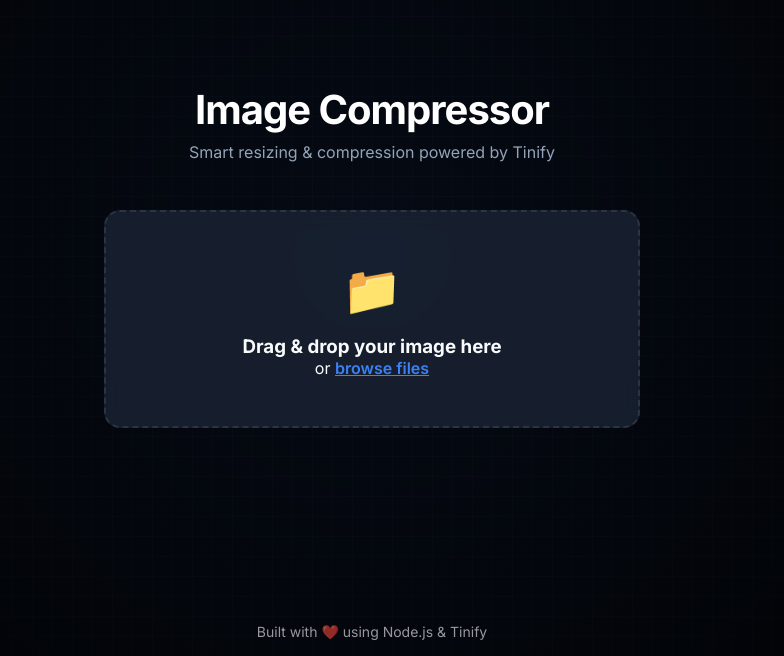
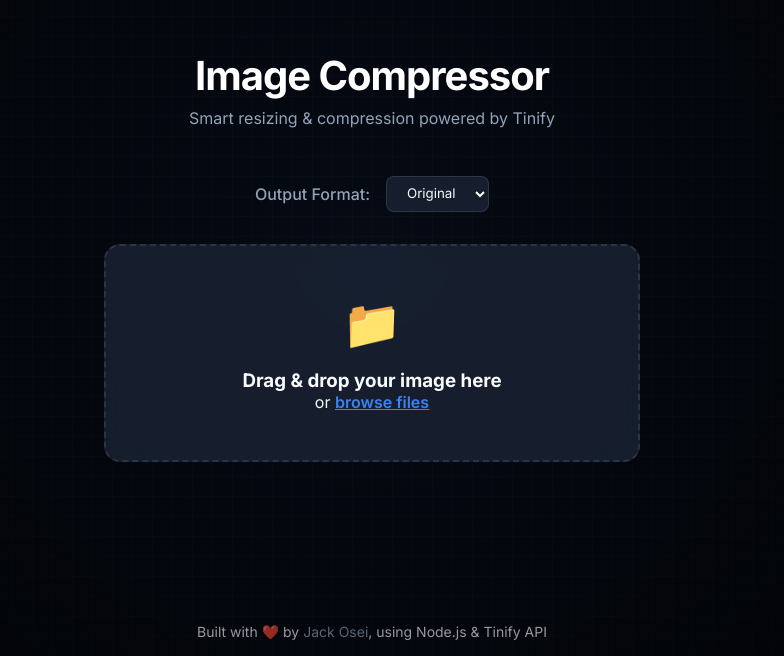
Before and after one commit to jackosei/image-compressor, a website: page public/index.html in a window 1280 px wide. Shown: the part 144-800 px from the top of the page, without its empty margins (268-1052 px from the left). Drawn offline with Linux system fonts and the light colour scheme.

Commit message:
feat(ui/api): output format selection and avif support
- Added output format dropdown to UI (JPEG, PNG, WebP, AVIF)
- Implemented image conversion logic in Tinify service
- Updated API to handle format parameter and serve correct MIME types
- Added AVIF support to frontend and backend logic
- Polished UI styles and added footer credits

```diff
--- a/public/index.html
+++ b/public/index.html
@@ -18,6 +18,17 @@
       </header>
 
       <main>
+        <div class="options-area">
+          <label for="formatSelect">Output Format:</label>
+          <select id="formatSelect">
+            <option value="original">Original</option>
+            <option value="image/jpeg">JPEG</option>
+            <option value="image/png">PNG</option>
+            <option value="image/webp">WebP</option>
+            <option value="image/avif">AVIF</option>
+          </select>
+        </div>
+
         <div class="upload-area" id="uploadArea">
           <div class="icon">📁</div>
           <h3>Drag & drop your image here</h3>
@@ -47,7 +58,10 @@
       </main>
 
       <footer>
-        <p>Built with ❤️ using Node.js & Tinify</p>
+        <p>
+          Built with ❤️ by <a href="https://jackosei.com">Jack Osei</a>, using
+          Node.js & Tinify API
+        </p>
       </footer>
     </div>
     <script src="script.js"></script>
--- a/public/script.js
+++ b/public/script.js
@@ -1,5 +1,6 @@
 const uploadArea = document.getElementById("uploadArea");
 const fileInput = document.getElementById("fileInput");
+const formatSelect = document.getElementById("formatSelect");
 const statusArea = document.getElementById("statusArea");
 const loading = document.getElementById("loading");
 const result = document.getElementById("result");
@@ -60,6 +61,7 @@ function handleFile(file) {
 async function uploadImage(file) {
   const formData = new FormData();
   formData.append("image", file);
+  formData.append("format", formatSelect.value);
 
   try {
     const response = await fetch("/api/compress", {
--- a/public/style.css
+++ b/public/style.css
@@ -71,6 +71,11 @@ footer {
   font-size: 0.875rem;
 }
 
+footer a {
+  text-decoration: none;
+  color: var(--text-muted);
+}
+
 header {
   margin-bottom: 3rem;
 }
@@ -85,6 +90,34 @@ header h1 {
 
 header p {
   color: var(--text-muted);
+}
+
+.options-area {
+  margin-bottom: 2rem;
+  display: flex;
+  justify-content: center;
+  align-items: center;
+  gap: 1rem;
+}
+
+.options-area label {
+  color: var(--text-muted);
+  font-weight: 500;
+}
+
+.options-area select {
+  background: var(--card-bg);
+  border: 1px solid var(--border);
+  color: var(--text-main);
+  padding: 0.5rem 1rem;
+  border-radius: 0.5rem;
+  outline: none;
+  cursor: pointer;
+  font-family: inherit;
+}
+
+.options-area select:focus {
+  border-color: var(--primary);
 }
 
 .upload-area {
```
Also changed, not shown: src/modes/online.js (+28 -3 lines), src/services/tinifyService.js (+12 -3 lines).
